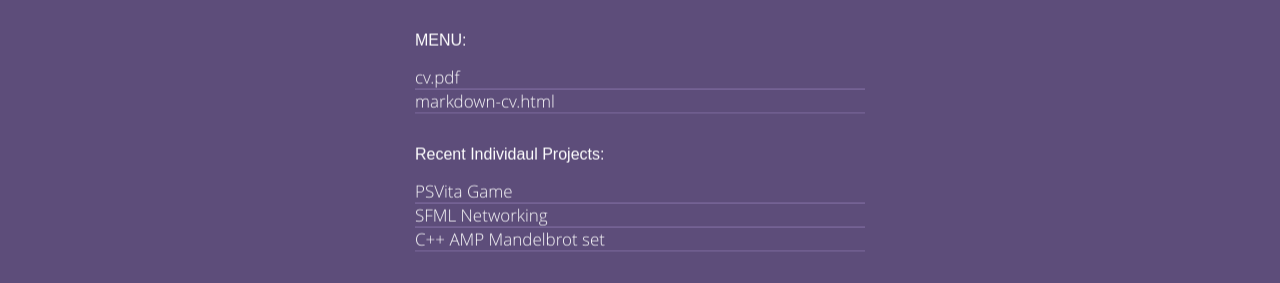
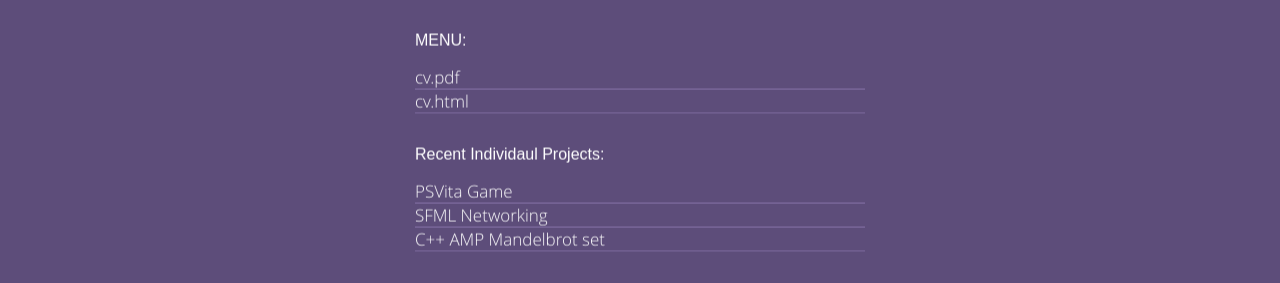
Before and after one commit to matzar/matzar.github.io, a Jekyll site: the page built from index.html, in a window 1280 px wide. Shown: the part 380-663 px from the top of the page. Built offline with Jekyll 4.4.1, drawn with Linux system fonts in a browser that asks for light colours.

Commit message:
update cvs

```diff
--- a/_config.yml
+++ b/_config.yml
@@ -68,7 +68,7 @@ menu:
 cv:
   - name: cv.pdf
     url: /cv
-  - name: markdown-cv.html
+  - name: cv.html
     url: /markdown-cv
 
 
```
Also changed, not shown: _posts/2020-01-06-cvs.md (+1 -1 lines).
